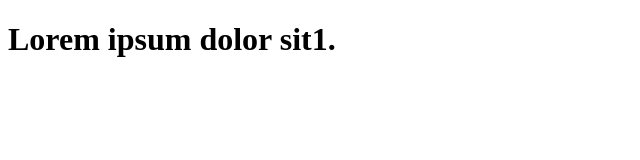
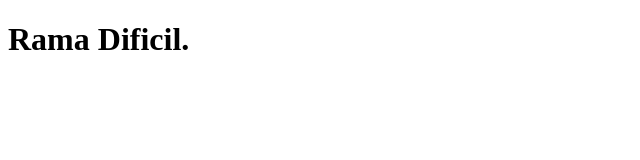
Before and after one commit to franciscomeulen1/eliminar-segundo, a plain HTML site: page index.html in a window 1280 px wide. Shown: the whole page, without its empty margins (0-640 px from the left). Drawn offline with Linux system fonts and the light colour scheme.

Commit message:
cambie el h1 por rama dificil

```diff
--- a/index.html
+++ b/index.html
@@ -7,6 +7,6 @@
     <title>Document</title>
 </head>
 <body>
-    <h1>Lorem ipsum dolor sit1.</h1>
+    <h1>Rama Dificil.</h1>
 </body>
 </html>
```
